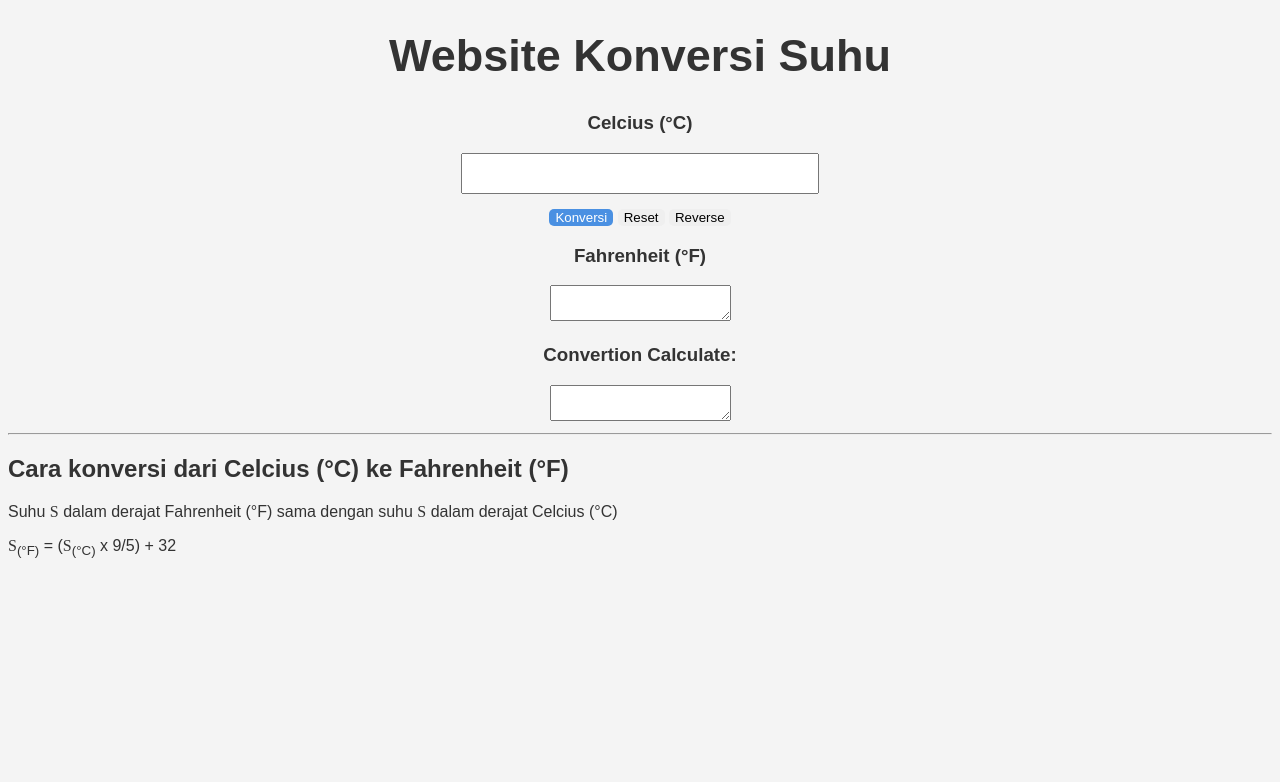
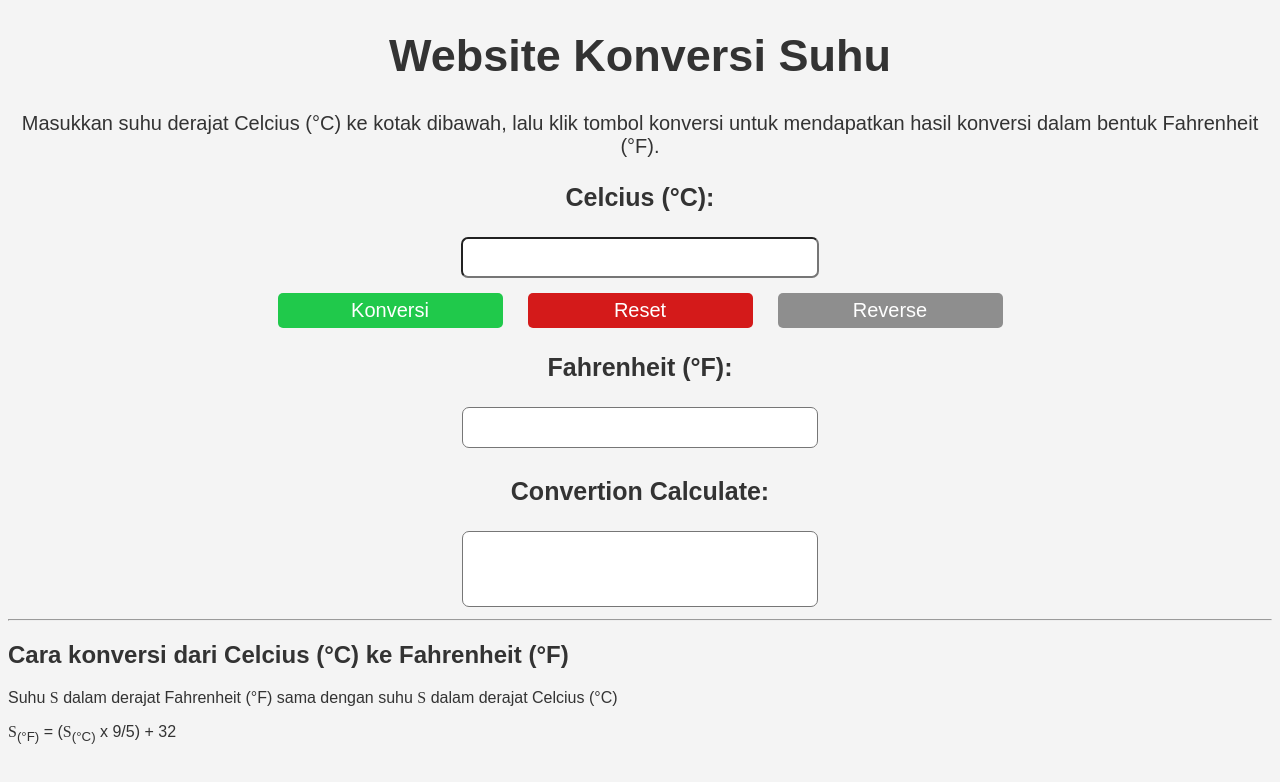
Before and after one commit to revou-fundamental-course/10-jun-24-LessThanNone, a plain HTML site: page index.html in a window 1280 px wide. Drawn offline with Linux system fonts and the light colour scheme.

Commit message:
update styling

```diff
--- a/css/styles.css
+++ b/css/styles.css
@@ -10,26 +10,83 @@ body{
     font-weight: bold;
 }
 
+h3 {
+    font-size: 25px;
+}
+
+.intro {
+    font-size: 20px;
+}
 .mid{
     text-align: center;
 }
 
-#input {
+#input, #output{
     width: 350px;
     height: 35px;
     font-size: 25px;
+    border-radius: 7px;
+    resize: none;
+
 }
-.blue {
-background-color: #4A90E2;
+
+.green {
+background-color: #20C94B;
 color: #ffffff;
 }
 
+.red {
+    background-color: #d41a1a;
+    color: #ffffff;
+}
+
+.grey {
+    background-color: #8e8e8e;
+    color: #ffffff;
+}
+
+.green:hover {
+    background-color: #1da23e;
+    color: #ffffff;
+}
+
+.red:hover {
+    background-color: #b31717;
+    color: #ffffff;
+}
+
+.grey:hover {
+    background-color: #6d6d6d;
+    color: #ffffff;
+}
+
+.button-container {
+    display: flex;
+    justify-content: center;
+    gap: 25px;
+}
 
 .button{
     margin-top: 15px;
     border: none;
     border-radius: 5px;
+    width: 225px;
+    height: 35px;
+    font-size: 20px;
+    cursor: pointer;
+    transition: all 250ms;
 }
+
+
+.calculate{
+    resize: none;
+    background-color: #ffffff;
+    width: 350px;
+    height: 70px;
+    border-radius: 7px;
+    font-size: 25px;
+}
+
 
 .subject-info {
     font-family: poppins;
--- a/index.html
+++ b/index.html
@@ -13,21 +13,26 @@
     </header>
 
     <main>
-
+        <!-- section inroduction -->
+        <section class="intro mid">
+            <p>
+                Masukkan suhu derajat Celcius (&deg;C) ke kotak dibawah, lalu klik tombol konversi untuk mendapatkan hasil konversi dalam bentuk Fahrenheit (&deg;F).
+            </p>
+        </section>
 
         <!-- Section Celcius -->
         <section class="input-container mid">
             <header>
-                <h3>Celcius (&deg;C)</h3>
+                <h3>Celcius (&deg;C):</h3>
             </header>
 
             <section>
                 <input type="number" id="input" name="celcius">
 
-                <section>
-                    <button class="button blue">Konversi</button>
-                    <button class="button">Reset</button>
-                    <button class="button">Reverse</button>
+                <section class="button-container">
+                    <button class="button green">Konversi</button>
+                    <button class="button red">Reset</button>
+                    <button class="button grey">Reverse</button>
                 </section>
             </section>
         </section>
@@ -37,11 +42,11 @@
             <!-- Section Fahrenheit -->
             <section>
                 <header>
-                    <h3>Fahrenheit (&deg;F)</h3>
+                    <h3>Fahrenheit (&deg;F):</h3>
                 </header>
 
                 <section>
-                    <textarea></textarea>
+                    <textarea id="output"></textarea>
                 </section>
             </section>
 
@@ -52,7 +57,7 @@
                 </header>
 
                 <section>
-                    <textarea></textarea>
+                    <textarea class="calculate"></textarea>
                 </section>
             </section>
         </section>
```
